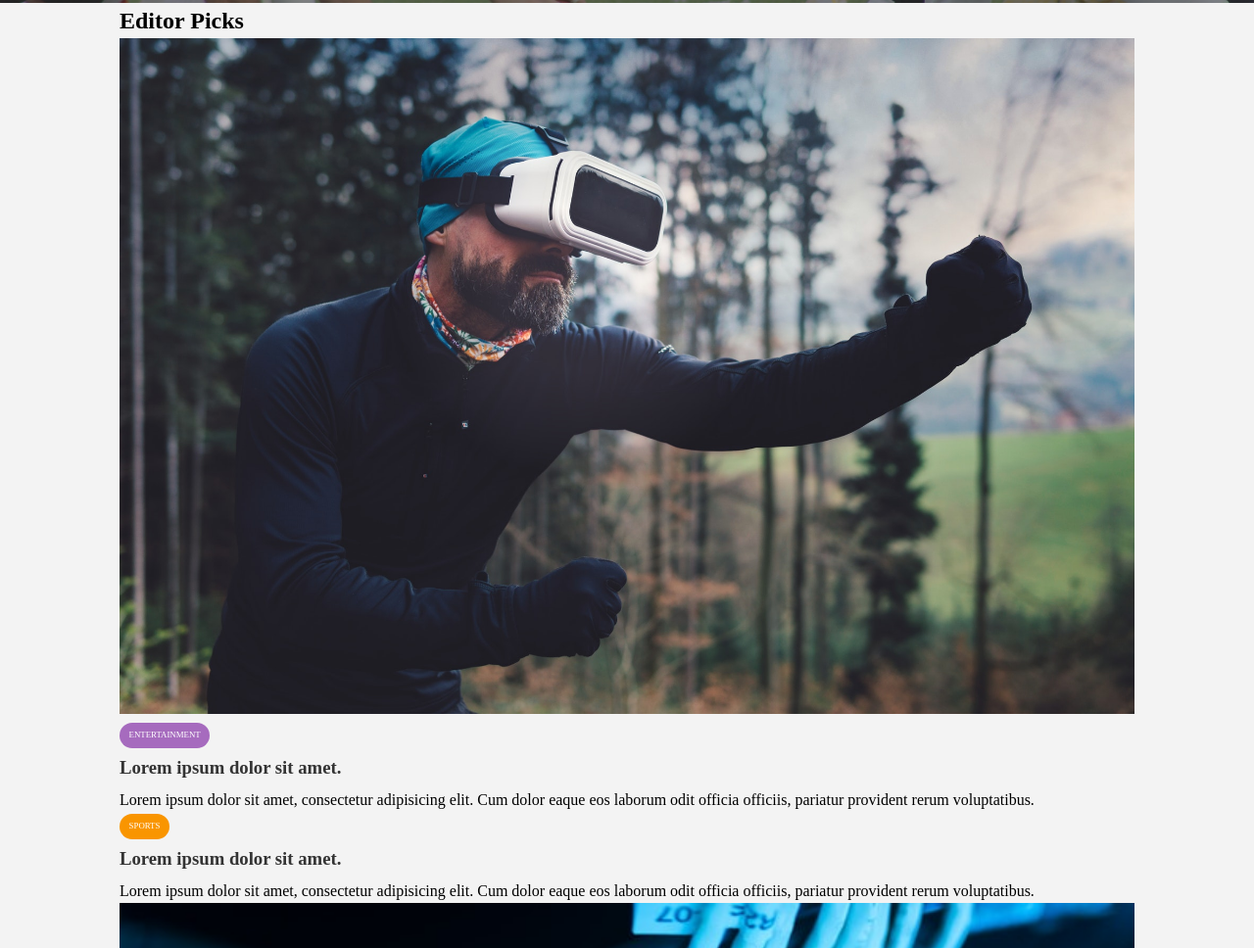
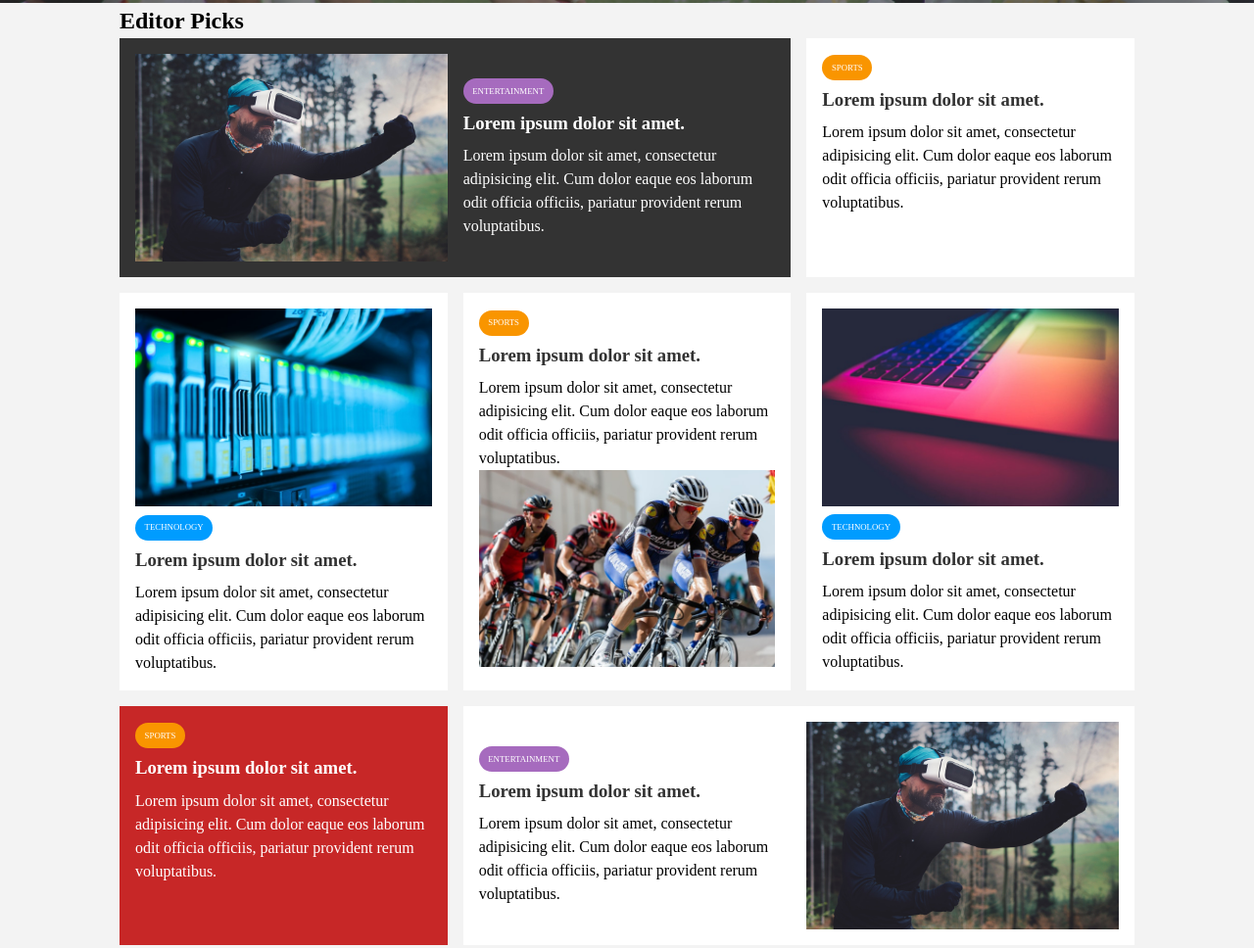
Before and after one commit to OnyemaAnthony/NewGrid, a plain HTML site: page index.html in a window 1280 px wide. Shown: the part 535-1503 px from the top of the page at 98% size. Drawn offline with Linux system fonts and the light colour scheme.

Commit message:
finish articles page

```diff
--- a/css/style.css
+++ b/css/style.css
@@ -71,6 +71,43 @@ h1,h3,h4,h5,h6{
     width: 100%;
     text-align: center;
 }
+.bg-dark h1,
+.bg-dark h2,
+.bg-dark h3,
+.bg-dark a,
+.bg-primary h1,
+.bg-primary h2,
+.bg-primary h3,
+.bg-primary a,
+.bg-secondary h1,
+.bg-secondary h2,
+.bg-secondary h3,
+.bg-secondary a{
+    color: #fff;
+}
+
+.card{
+    background: #fff;
+    padding: 1rem;
+}
+py-1{padding: 1.5rem 0}
+py-2{padding: 2rem 0}
+py-3{padding: 3rem 0}
+p-1{padding: 1.5rem 0}
+p-2{padding: 2rem 0}
+p-3{padding: 3rem 0}
+.bg-primary{
+    background: var(--primary--color);
+    color: #fff;
+}
+.bg-secondary{
+    background: var(--secondary-color);
+    color: #fff;
+}
+.bg-dark{
+    background: var(--dark-color);
+    color: #fff;
+}
 .main-nav{
     background: #fff;
     position: sticky;
@@ -138,3 +175,19 @@ h1,h3,h4,h5,h6{
 .showcase .showcase-content p{
     margin-bottom: 1rem;
 }
+.home-articles .articles-container{
+    display: grid;
+    grid-template-columns: repeat(3,1fr);
+    grid-gap: 1rem;
+}
+.home-articles .articles-container > *:first-child,
+.home-articles .articles-container > *:last-child{
+    display: grid;
+    grid-template-columns: repeat(2,1fr);
+    grid-gap: 1rem;
+    align-items: center;
+    grid-column: 1/span 2;
+}
+.home-articles .articles-container > *:last-child{
+    grid-column: 2/span 2;
+}
--- a/index.html
+++ b/index.html
@@ -49,7 +49,7 @@
     <div class="container">
         <h2>Editor Picks</h2>
         <div class="articles-container">
-            <article class="card">
+            <article class="card bg-dark">
                 <img src="images/articles/ent1.jpg" alt="">
                 <div>
                     <div class="category category-ent">Entertainment</div>
@@ -106,7 +106,7 @@
 
 
             </article>
-            <article class="card">
+            <article class="card bg-primary">
 
                 <div class="category category-sports">Sports</div>
                 <h3>
```
